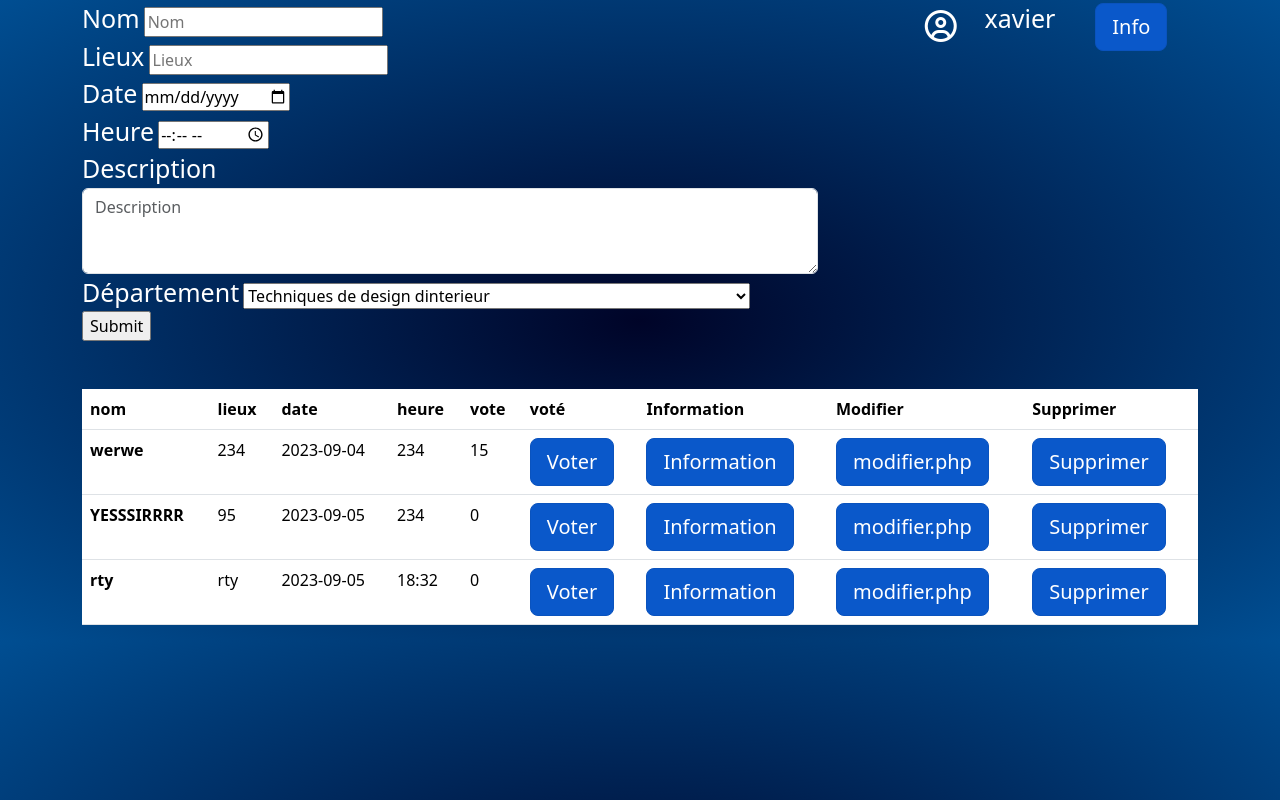
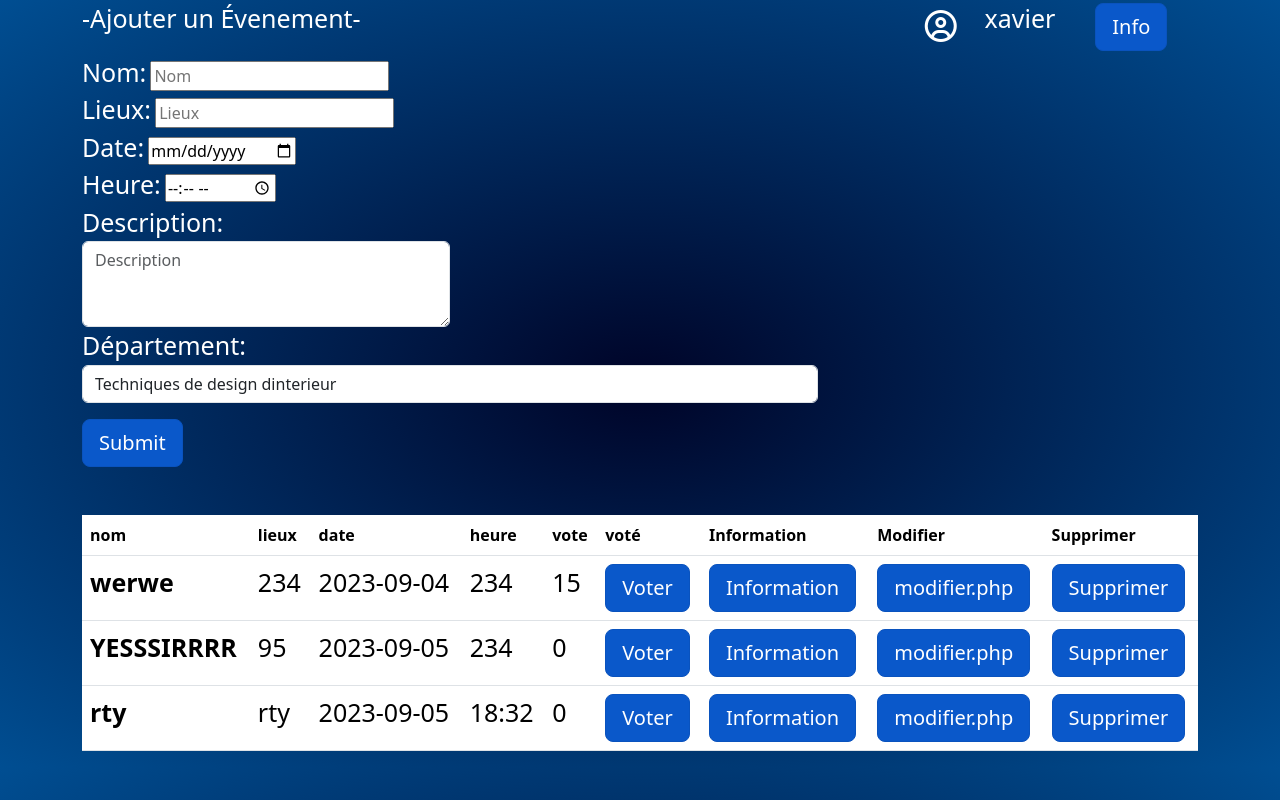
Before and after one commit to Caporal6/IntraVote, a PHP site: page /evenement.php in a window 1280 px wide. Run offline with PHP 8.4, Linux system fonts and the light colour scheme; a user stored in the database is signed in; data comes from the database, SQL or seed files in the repository; data that the repository does not hold is empty; some libraries are stand-ins or nearby versions.

Commit message:
Les champs sont required

```diff
--- a/css/styleEvenement.css
+++ b/css/styleEvenement.css
@@ -5,11 +5,11 @@
     background-image: radial-gradient(#000428, #004e92);
 }
 
-label, p {
+label, p, tbody{
     color: white;
     font-size: 25px;
 }
 
-tr{
-    background-image: radial-gradient(#000428, #004e92);
+tbody{
+    color: green;
 }
--- a/evenement.php
+++ b/evenement.php
@@ -107,37 +107,37 @@
         <div class="row">
             <div class="col-8">
                 <form method="post" action="evenement.php">
-
+                <p>-Ajouter un Évenement-</p>
 
                     <div class="form-group">
-                        <label for="">Nom</label>
-                        <input type="text" name="nom" class="form.control" placeholder="Nom" value=""  >
+                        <label for="">Nom: </label>
+                        <input type="text" name="nom" class="form.control" placeholder="Nom" value="" required>
                     </div>
 
                     <div class="form-group">
-                        <label for="">Lieux</label>
-                        <input type="text" name="lieux" class="form.control" placeholder="Lieux" value="" >
+                        <label for="">Lieux: </label>
+                        <input type="text" name="lieux" class="form.control" placeholder="Lieux" value="" required>
                     </div>
 
                     <div class="form-group">
-                        <label for="">Date</label>
-                        <input type="date" name="date" class="form.control" placeholder="Date" value="" >
+                        <label for="">Date: </label>
+                        <input type="date" name="date" class="form.control" placeholder="Date" value="" required>
                     </div>
 
                     <div class="form-group">
-                        <label for="">Heure</label>
-                        <input type="time" name="heure" class="form.control" placeholder="Heure" value="" >
+                        <label for="">Heure: </label>
+                        <input type="time" name="heure" class="form.control" placeholder="Heure" value="" required>
                     </div>
 
                     <div class="form-group">
-                        <label for="">Description</label>
-                        <textarea class="form-control" name="description" placeholder="Description" rows="3" maxlength="250"></textarea>
+                        <label for="">Description: </label>
+                        <textarea class="form-control w-50" name="description" placeholder="Description" rows="3" maxlength="250" required></textarea>
                     </div>
 
                     <div class="form-group">
-                        <label for="">Département</label>
+                        <label for="">Département: </label>
                         <!--<input type="text"  class="form.control" placeholder="Département" value="" > -->
-                            <select class="" name="departement">
+                            <select class="form-control" name="departement">
                                 <option>Techniques de design dinterieur</option>
                                 <option>Technologie du genie metallurgique</option>
                                 <option>Techniques de la documentation</option>
@@ -162,7 +162,7 @@
 
 
 
-                        <input type="submit">
+                        <input type="submit" class="btn btn-primary btn-lg active mt-3">
                 </form>
 
 
@@ -213,7 +213,7 @@
 
                     </tr>
                 </thead>
-                <tbody>
+                <tbody >
 
                     <?php
 
@@ -236,7 +236,7 @@
                         // output data of each row
                             while($row = $result->fetch_assoc()) {
                                 $var_value = $row["id"];
-                                echo '<tr><th scope="row">'. $row["nom"].'</th>
+                                echo '<tr style="color"><th scope="row">'. $row["nom"].'</th>
                                 <td>'. $row["lieux"].'</td>
                                 <td>'. $row["date"].'</td>
                                 <td>'. $row["heure"].'</td>
```
